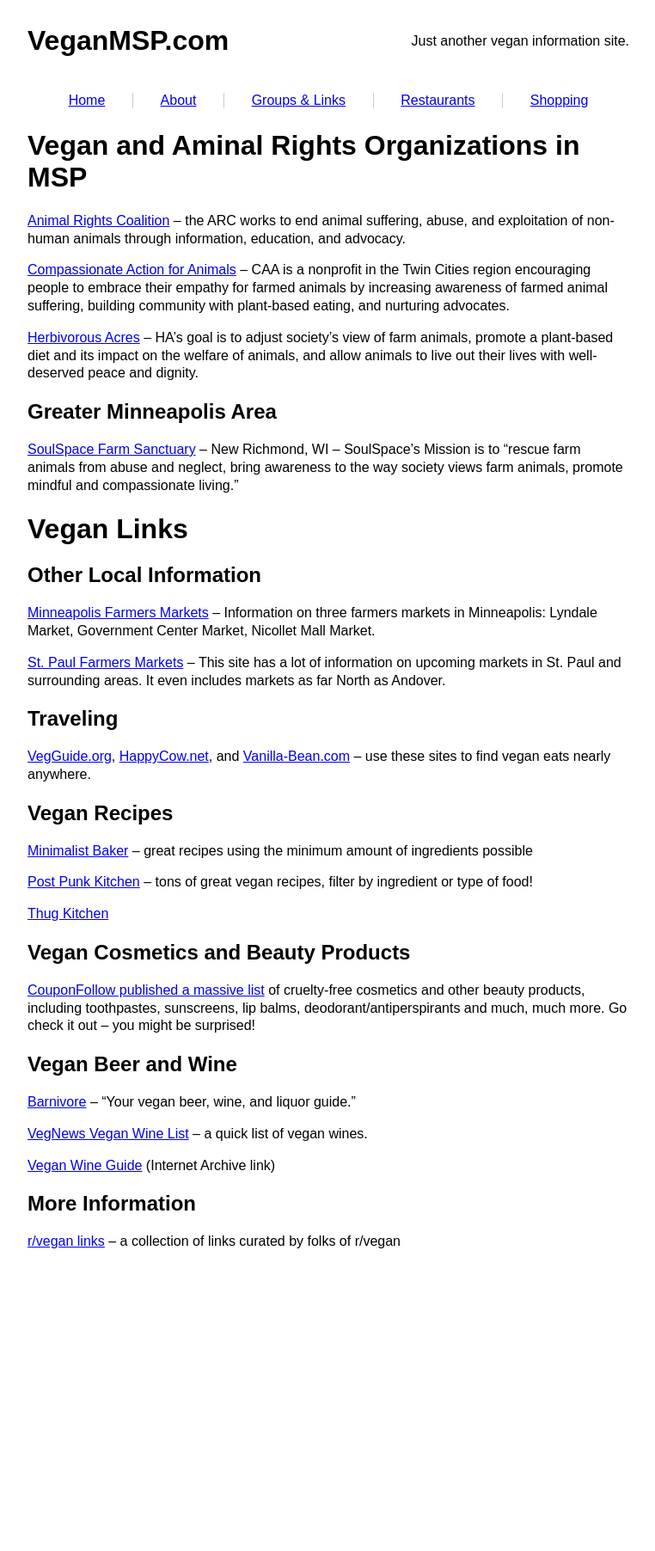
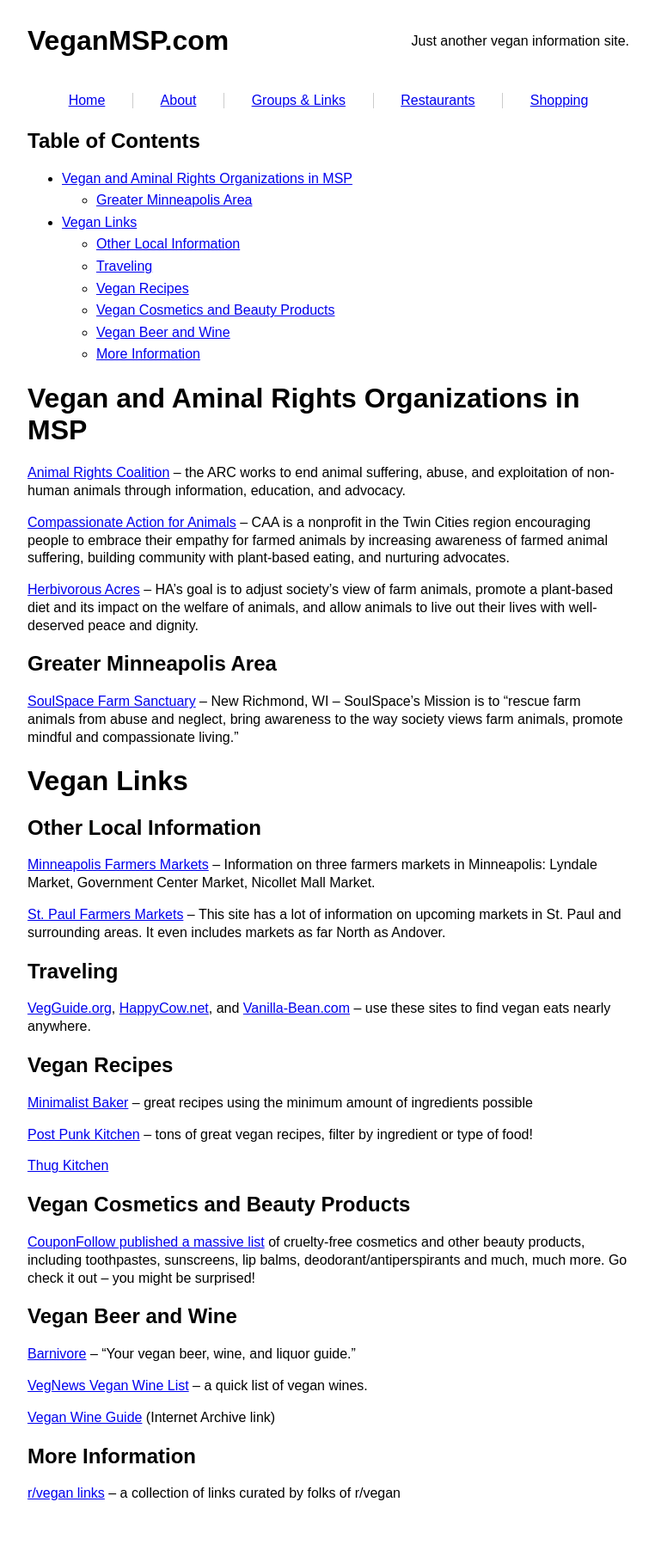
Before and after one commit to VeganMSP/veganmsp.com-jekyll, a Jekyll site: the page built from groups-links.md, in a window 1280 px wide. Shown: the whole page at 86% size, without its empty margins (258-1020 px from the left). Built offline with Jekyll 4.4.1, drawn with Linux system fonts in a browser that asks for light colours; before the commit the page ends 1511 px from its top, so only the background shows below that.

Commit message:
Add TOC to Groups & Links page

```diff
--- a/groups-links.md
+++ b/groups-links.md
@@ -3,6 +3,10 @@
 permalink: /groups-and-links/
 enableMenu: true
 ---
+
+<h2>Table of Contents</h2>
+* TOC
+{:toc}
 
 # Vegan and Aminal Rights Organizations in MSP
 
```
